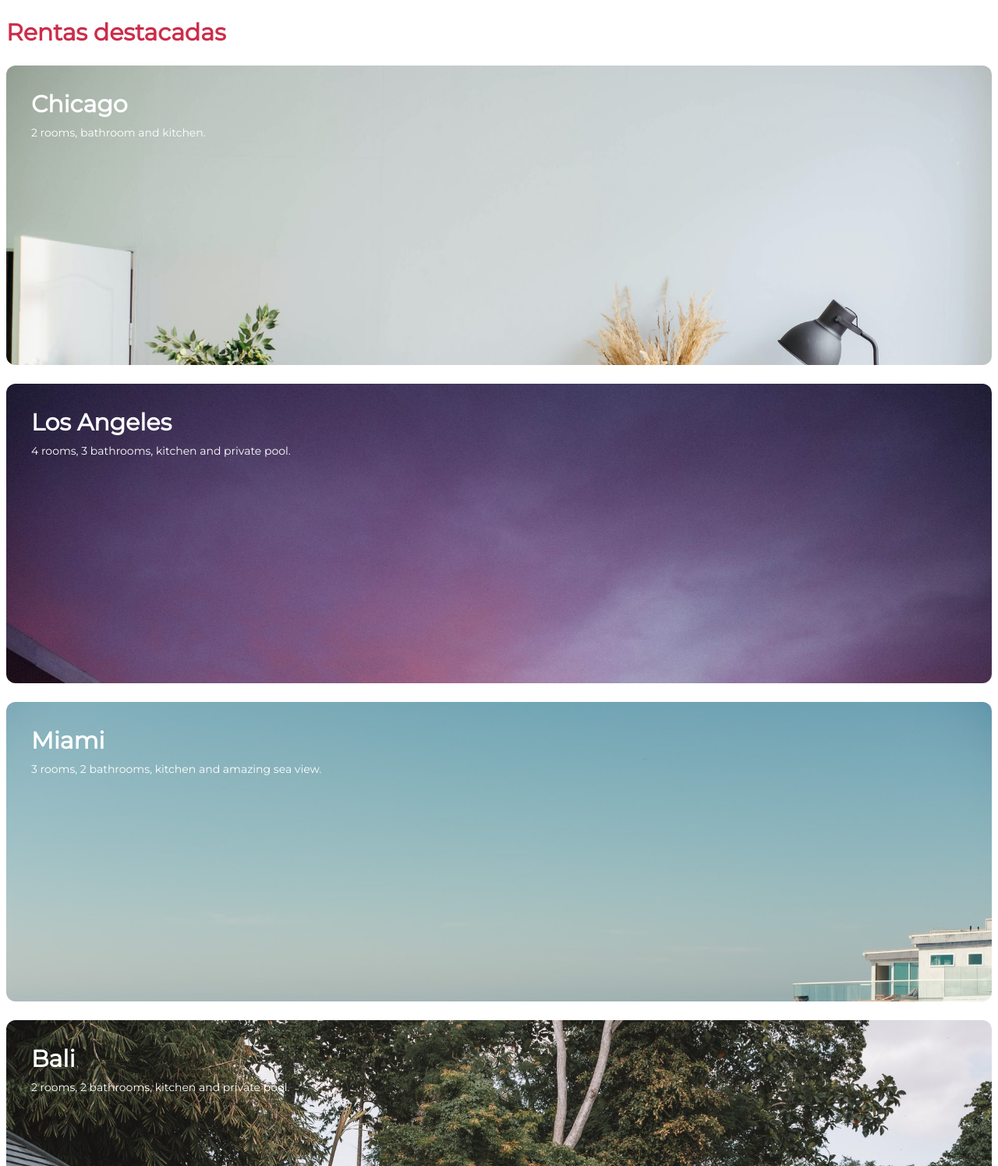
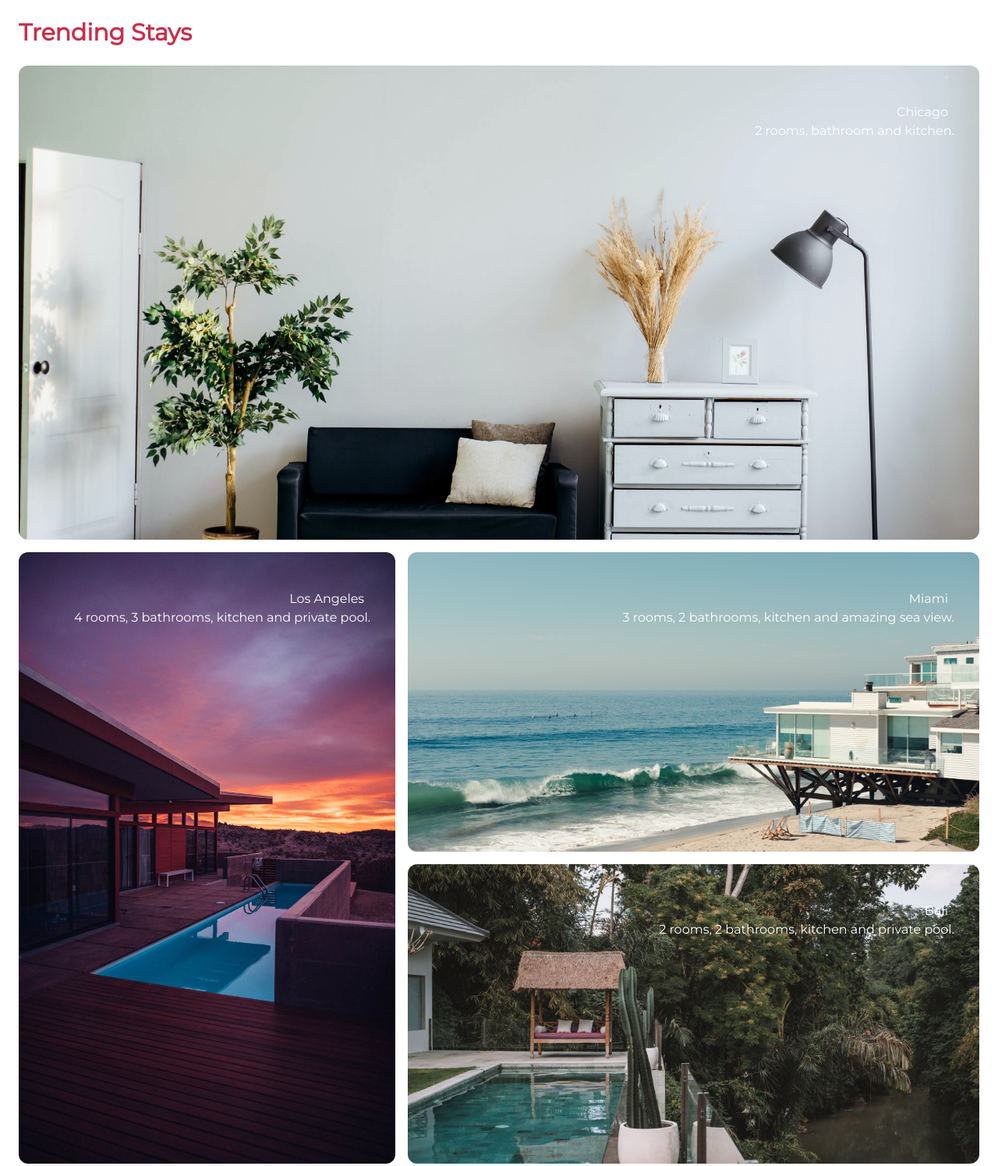
Before and after one commit to Mike-droid/curso-tailwind-3, a website: page public/index.html in a window 1280 px wide. Shown: the part 780-2275 px from the top of the page at 78% size. Drawn offline with Linux system fonts and the light colour scheme.

Commit message:
Clase 24

```diff
--- a/public/index.html
+++ b/public/index.html
@@ -73,30 +73,39 @@
         </div>
       </div>
     </div>
-    <div class="px-2 h-auto w-full" id="rentas_destacadas">
-      <p class="text-3xl text-primary font-semibold pb-6 mt-6">Rentas destacadas</p>
-      <div class="w-full h-full flex flex-col space-y-6 items-center justify-center">
-        <div class="w-full h-96 bg-chicago bg-cover rounded-xl">
-          <p class="CardTitle">Chicago</p>
-          <p class="text-sm pl-8 text-white mr-24">2 rooms, bathroom and kitchen.</p>
-        </div>
-
-        <div class="w-full h-96 bg-LA bg-cover rounded-xl">
-          <p class="CardTitle">Los Angeles</p>
-          <p class="text-sm pl-8 text-white mr-24">4 rooms, 3 bathrooms,  kitchen and private pool.</p>
-        </div>
-
-        <div class="w-full h-96 bg-miami bg-cover rounded-xl">
-          <p class="CardTitle">Miami</p>
-          <p class="text-sm pl-8 text-white mr-24">3 rooms, 2 bathrooms,  kitchen and amazing sea view.</p>
-        </div>
-
-        <div class="w-full h-96 bg-bali bg-cover rounded-xl">
-          <p class="CardTitle">Bali</p>
-          <p class="text-sm pl-8 text-white mr-24">2 rooms, 2 bathrooms,  kitchen and private pool.</p>
+    <div id="trending-stays"class="p-6 h-full w-full">
+        <p class="text-3xl text-primary font-semibold">
+          Trending Stays
+        </p>
+        <div class="w-full h-full flex flex-col space-y-4 items-center justify-center mt-6">
+          <div class="w-full h-96 bg-chicago bg-cover rounded-xl lg:h-[38rem] lg:text-right lg:bg-center lg:pt-12">
+            <p class="card-title text-white lg:mr-10">Chicago</p>
+            <p class="text-sm pl-8 text-white mr-24 lg:mr-8 lg:text-base">
+              2 rooms, bathroom and kitchen.
+            </p>
+          </div>
+          <div class="w-full h-full grid grid-cols-1 lg:grid-cols-5 lg:grid-rows-2 lg:place-items-center lg:place-content-stretch gap-4">
+            <div class="w-full h-96 bg-LA bg-cover rounded-xl lg:row-span-2 lg:col-span-2 lg:h-[49rem] lg:text-right lg:bg-center lg:pt-12">
+              <p class="card-title text-white lg:mr-10">Los Angeles</p>
+              <p class="text-sm pl-8 text-white mr-24 lg:mr-8 lg:text-base">
+                4 rooms, 3 bathrooms, kitchen and private pool.
+              </p>
+            </div>
+            <div class="w-full h-96 bg-miami bg-cover rounded-xl lg:row-span-1 lg:col-span-3 lg:text-right lg:bg-center lg:pt-12">
+              <p class="card-title text-white lg:mr-10">Miami</p>
+              <p class="text-sm pl-8 text-white mr-24 lg:mr-8 lg:text-base">
+                3 rooms, 2 bathrooms, kitchen and amazing sea view.
+              </p>
+            </div>
+            <div class="w-full h-96 bg-bali bg-cover rounded-xl lg:row-span-1 lg:col-span-3 lg:text-right lg:bg-center lg:pt-12">
+              <p class="card-title text-white lg:mr-10">Bali</p>
+              <p class="text-sm pl-8 text-white mr-24 lg:mr-8 lg:text-base">
+                2 rooms, 2 bathrooms, kitchen and private pool.
+              </p>
+            </div>
+          </div>
         </div>
       </div>
-    </div>
 
     <div class="w-full f-full" id="faqs">
       <div class="w-full h-full px-6 flex flex-col space-y-4">
```
Also changed, not shown: public/css/tailwind.css.
